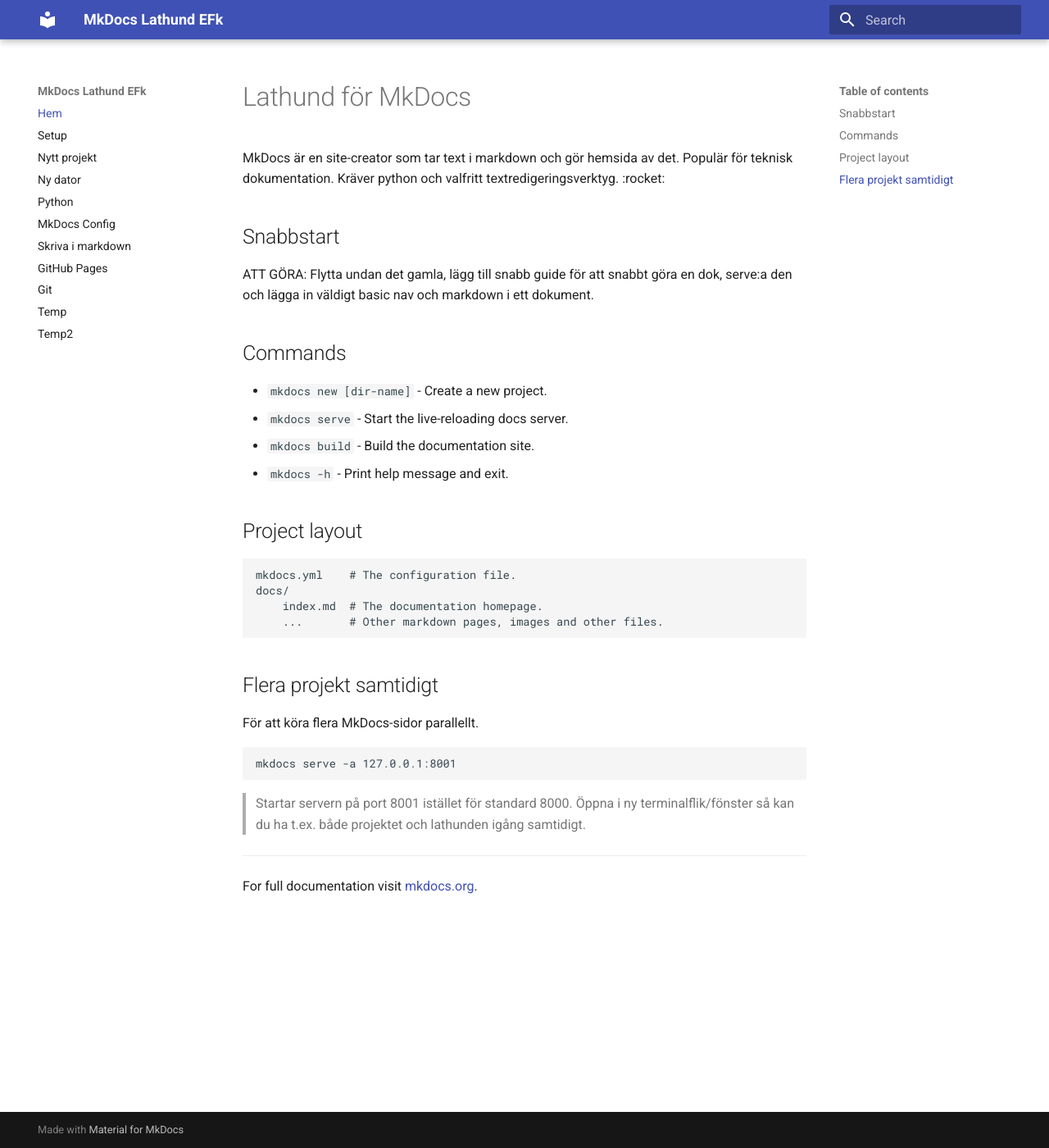
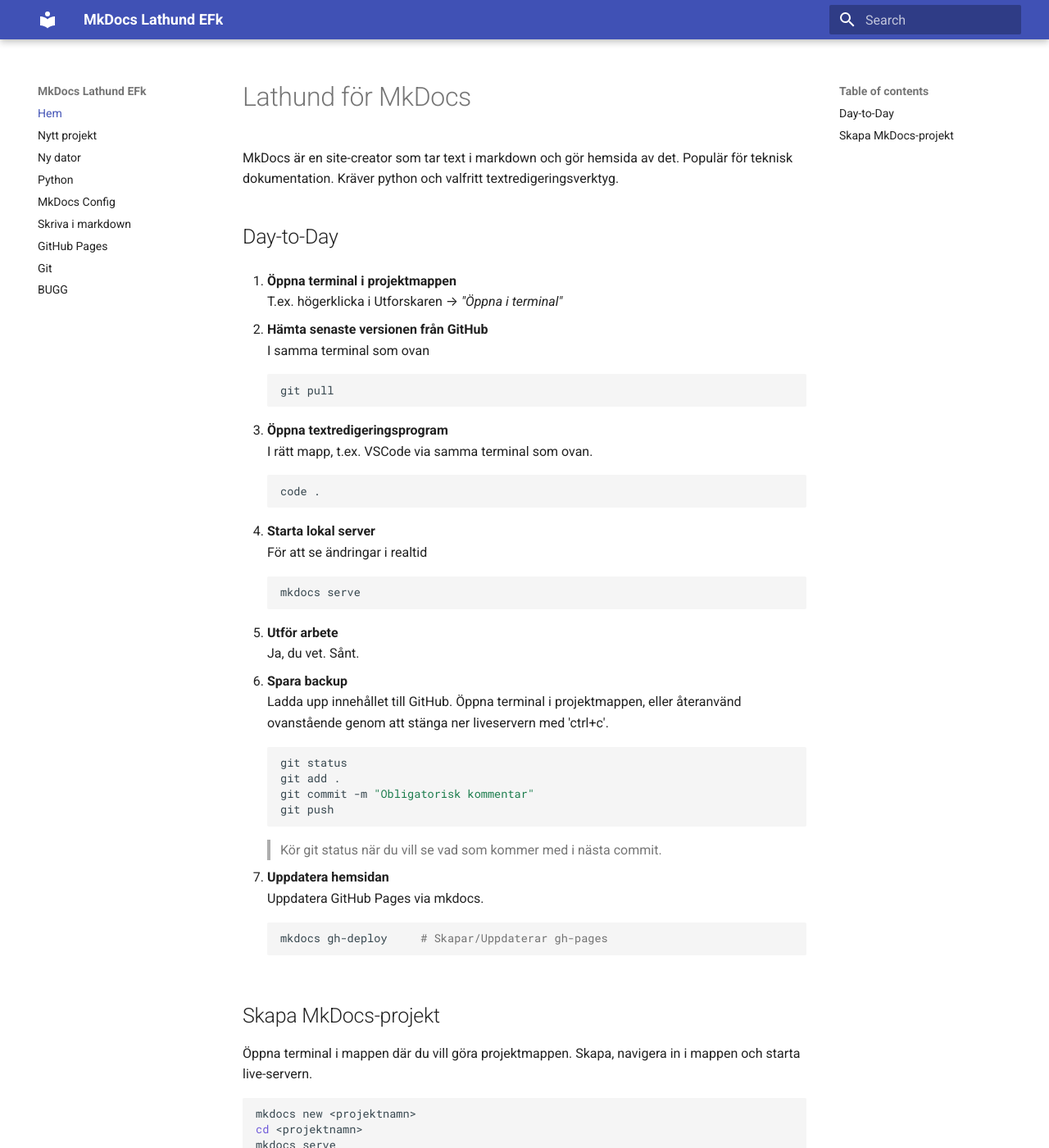
Before and after one commit to efk-tingsholm/mkdocs-lathund, an MkDocs documentation site: the page built from docs/index.md, in a window 1280 px wide and 1400 px high. Shown: the whole window at 82% size. Built offline with MkDocs 1.6.1 and Material for MkDocs 9.7.7, drawn with Linux system fonts in a browser that asks for light colours.

Commit message:
börjat skapa ordning

````diff
--- a/docs/index.md
+++ b/docs/index.md
@@ -1,35 +1,53 @@
 # Lathund för MkDocs
 
-MkDocs är en site-creator som tar text i markdown och gör hemsida av det. Populär för teknisk dokumentation. Kräver python och valfritt textredigeringsverktyg. :rocket:
-
-## Snabbstart
-ATT GÖRA: Flytta undan det gamla, lägg till snabb guide för att snabbt göra en dok, serve:a den och lägga in väldigt basic nav och markdown i ett dokument.
-
-## Commands
-
-* `mkdocs new [dir-name]` - Create a new project.
-* `mkdocs serve` - Start the live-reloading docs server.
-* `mkdocs build` - Build the documentation site.
-* `mkdocs -h` - Print help message and exit.
-
-## Project layout
-
-    mkdocs.yml    # The configuration file.
-    docs/
-        index.md  # The documentation homepage.
-        ...       # Other markdown pages, images and other files.
+MkDocs är en site-creator som tar text i markdown och gör hemsida av det. Populär för teknisk dokumentation. Kräver python och valfritt textredigeringsverktyg.
 
 
-## Flera projekt samtidigt
+## Day-to-Day
+1. **Öppna terminal i projektmappen**
+   T.ex. högerklicka i Utforskaren → *"Öppna i terminal"*
 
-För att köra flera MkDocs-sidor parallellt.
-
-```powershell
-mkdocs serve -a 127.0.0.1:8001
+2. **Hämta senaste versionen från GitHub**
+I samma terminal som ovan
+```bash
+git pull
 ```
 
-> Startar servern på port 8001 istället för standard 8000.
-> Öppna i ny terminalflik/fönster så kan du ha t.ex. både projektet och lathunden igång samtidigt.
+3. **Öppna textredigeringsprogram**
+I rätt mapp, t.ex. VSCode via samma terminal som ovan.
+```bash
+code .
+```
 
----
-For full documentation visit [mkdocs.org](https://www.mkdocs.org).
+4. **Starta lokal server**
+För att se ändringar i realtid
+```bash
+mkdocs serve
+```
+
+5. **Utför arbete**
+Ja, du vet. Sånt.
+
+6. **Spara backup**
+Ladda upp innehållet till GitHub. Öppna terminal i projektmappen, eller återanvänd ovanstående genom att stänga ner liveservern med 'ctrl+c'.
+```bash
+git status
+git add .
+git commit -m "Obligatorisk kommentar"
+git push
+```
+> Kör git status när du vill se vad som kommer med i nästa commit.
+
+7. **Uppdatera hemsidan**
+Uppdatera GitHub Pages via mkdocs.
+```bash
+mkdocs gh-deploy     # Skapar/Uppdaterar gh-pages
+```
+
+## Skapa MkDocs-projekt
+Öppna terminal i mappen där du vill göra projektmappen. Skapa, navigera in i mappen och starta live-servern.
+```bash
+mkdocs new <projektnamn>
+cd <projektnamn>
+mkdocs serve
+```
--- a/mkdocs.yml
+++ b/mkdocs.yml
@@ -6,7 +6,7 @@
 nav:
   - Hem: index.md
 
-  - Setup: content/first-time.md
+
   - Nytt projekt: content/new-project.md
   - Ny dator: content/new-pc.md
 
@@ -16,8 +16,7 @@
   - Skriva i markdown: content/markdown.md
   - GitHub Pages: content/github-pages.md
   - Git: content/git.md
-  - Temp: include/kom-igang.md
-  - Temp2: include/mkdocs-click-watch-bugg.md
+  - BUGG: include/mkdocs-click-watch-bugg.md
 
 
 markdown_extensions:
````
Also changed, not shown: docs/content/first-time.md (deleted, +0 -30 lines), docs/content/mkdocs.md (added, +30 -0 lines), docs/content/new-project.md (+40 -42 lines), docs/include/kom-igang.md (deleted, +0 -127 lines).
